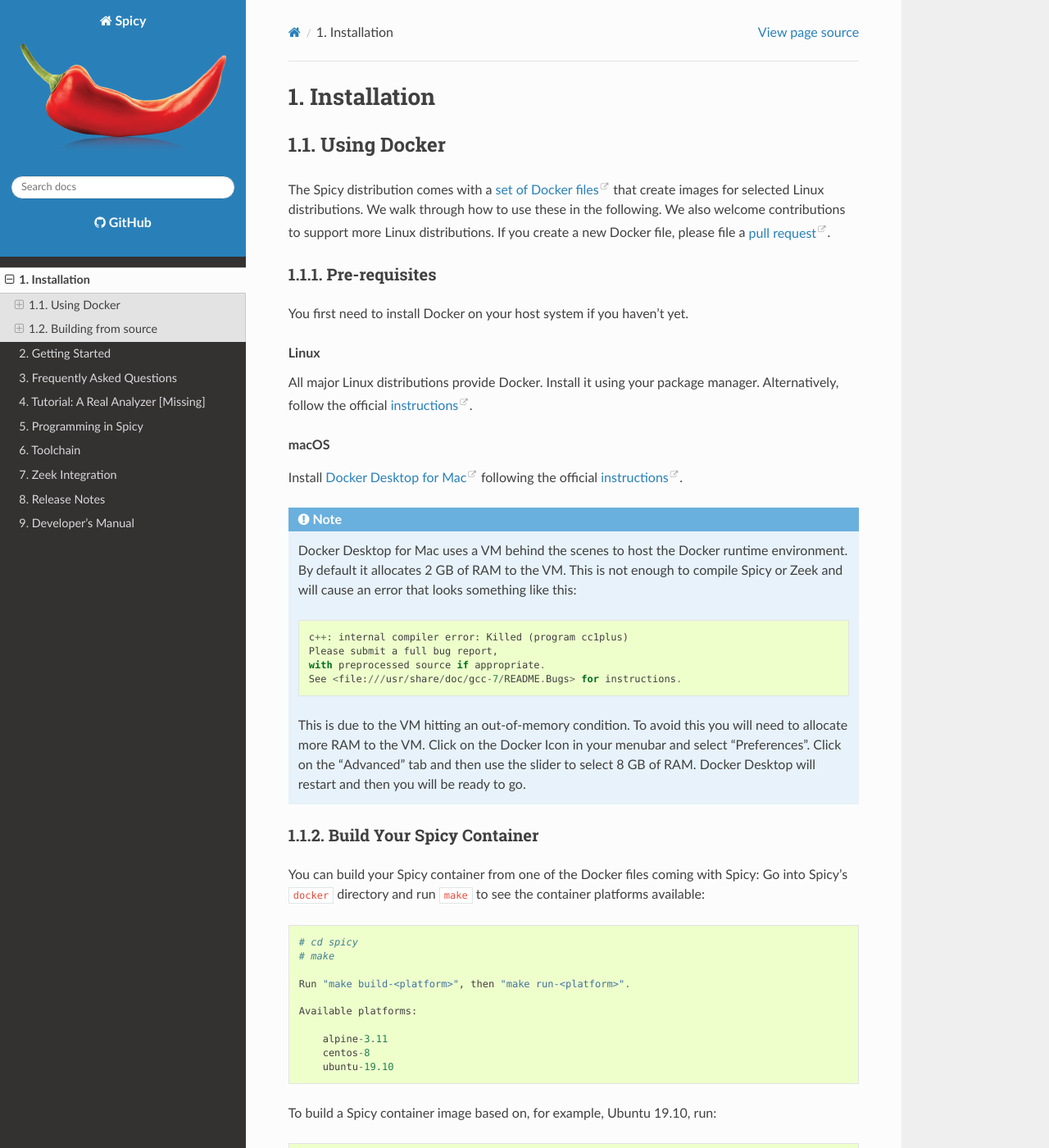
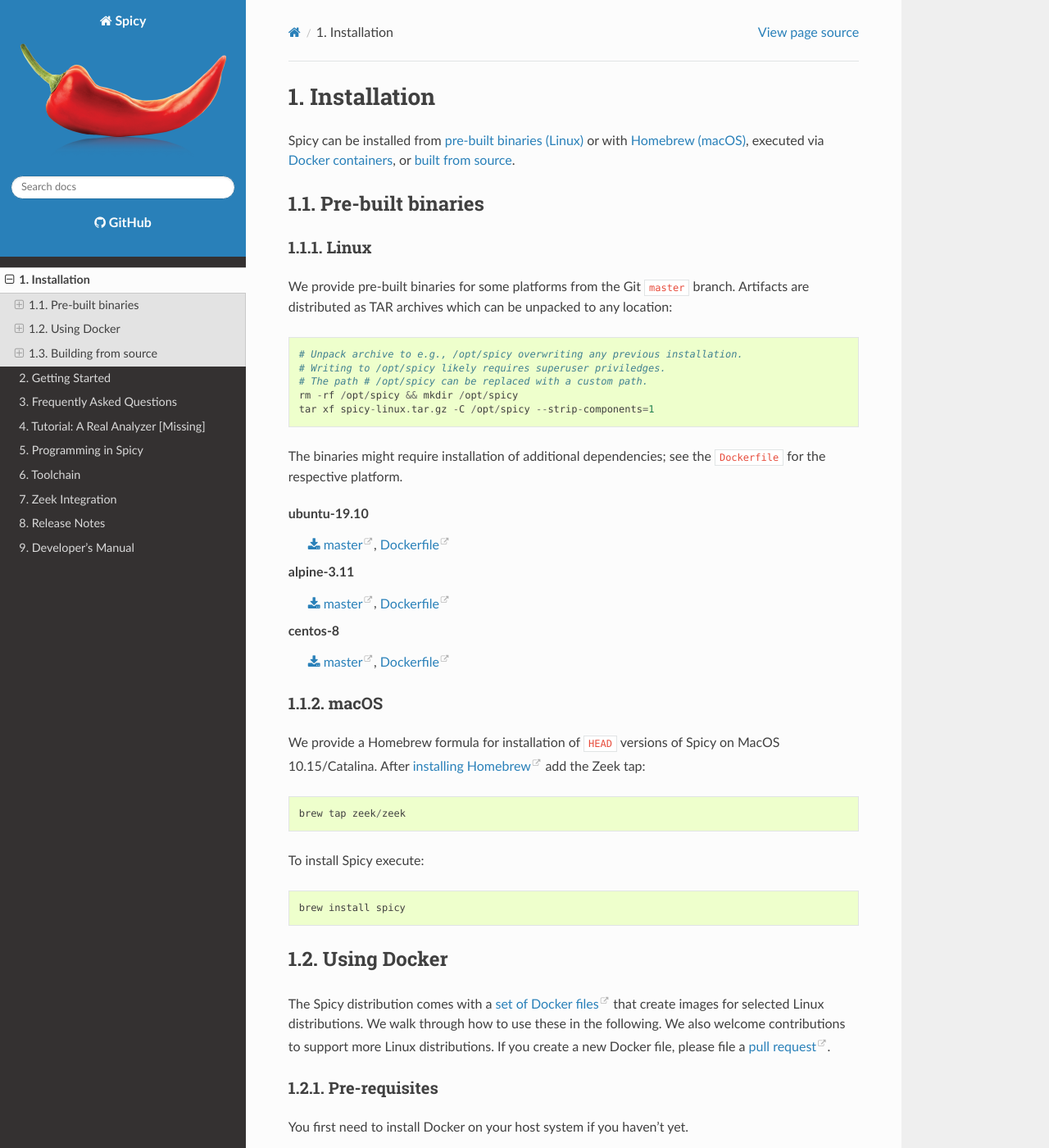
Before and after one commit to zeek/spicy, a Sphinx documentation site: the page built from doc/installation.rst, in a window 1280 px wide and 1400 px high. Shown: the whole window at 82% size. Built offline with Sphinx 7.4.7 and the Read the Docs theme 2.0.0, drawn with Linux system fonts in a browser that asks for light colours; pages that are not in the unit, such as notebooks, are missing from menus; some of the changed text lies outside the part shown.

Commit message:
Add installation instructions for pre-built packages.

```diff
--- a/doc/installation.rst
+++ b/doc/installation.rst
@@ -3,6 +3,58 @@
 
 Installation
 =============
+
+Spicy can be installed from :ref:`pre-built binaries (Linux) <prebuilt_linux>`
+or with :ref:`Homebrew (macOS) <prebuilt_macos>`, executed via :ref:`Docker
+containers <docker>`, or :ref:`built from source <building_from_source>`.
+
+Pre-built binaries
+------------------
+
+.. _prebuilt_linux:
+
+Linux
+~~~~~
+
+We provide pre-built binaries for some platforms from the Git ``master``
+branch. Artifacts are distributed as TAR archives which can be unpacked to any
+location::
+
+    # Unpack archive to e.g., /opt/spicy overwriting any previous installation.
+    # Writing to /opt/spicy likely requires superuser priviledges.
+    # The path # /opt/spicy can be replaced with a custom path.
+    rm -rf /opt/spicy && mkdir /opt/spicy
+    tar xf spicy-linux.tar.gz -C /opt/spicy --strip-components=1
+
+The binaries might require installation of additional dependencies;
+see the ``Dockerfile`` for the respective platform.
+
+ubuntu-19.10
+    :download:`master <https://api.cirrus-ci.com/v1/artifact/github/zeek/spicy/docker_ubuntu_19_10/packages/build/spicy-linux.tar.gz>`,
+    `Dockerfile <https://github.com/zeek/spicy/blob/master/docker/Dockerfile.ubuntu-19.10>`__
+
+alpine-3.11
+    :download:`master <https://api.cirrus-ci.com/v1/artifact/github/zeek/spicy/docker_alpine_3_11_task/packages/build/spicy-linux.tar.gz>`,
+    `Dockerfile <https://github.com/zeek/spicy/blob/master/docker/Dockerfile.alpine-3.11>`__
+
+centos-8
+    :download:`master <https://api.cirrus-ci.com/v1/artifact/github/zeek/spicy/docker_centos_8_task/packages/build/spicy-linux.tar.gz>`,
+    `Dockerfile <https://github.com/zeek/spicy/blob/master/docker/Dockerfile.centos-8>`__
+
+.. _prebuilt_macos:
+
+macOS
+~~~~~
+
+We provide a Homebrew formula for installation of ``HEAD`` versions of Spicy on
+MacOS 10.15/Catalina. After `installing Homebrew
+<https://docs.brew.sh/Installation>`_ add the Zeek tap::
+
+    brew tap zeek/zeek
+
+To install Spicy execute::
+
+    brew install spicy
 
 .. _docker:
 
@@ -85,6 +137,8 @@ Great, let's fire it up! ::
     # make run-ubuntu-19.10
     root@bc93113300bc:~# spicyc --version
     0.2.0-dev
+
+.. _building_from_source:
 
 Building from source
 --------------------
```
Also changed, not shown: README.md (+6 -5 lines).
